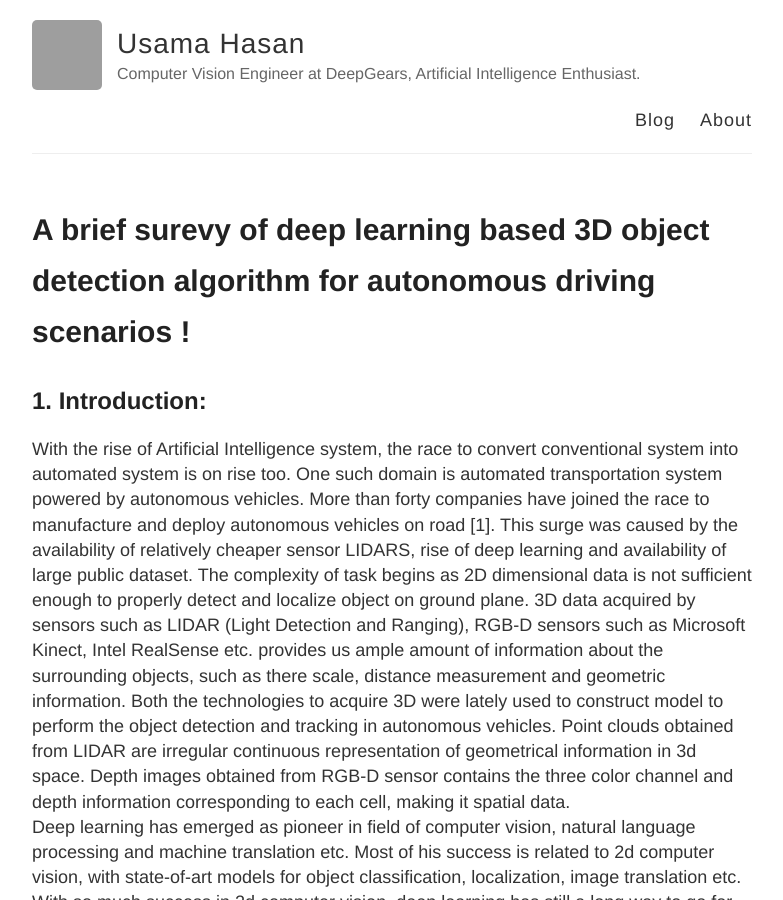
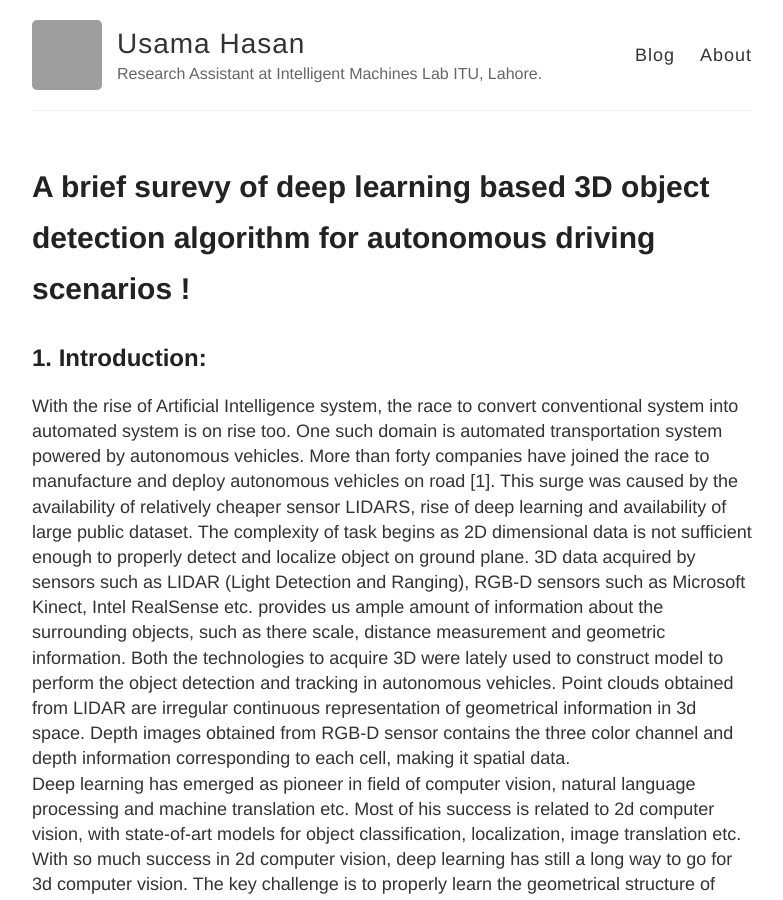
Before and after one commit to UsamaHasan/usamahasan.github.io, a Jekyll site: the page built from index.html, in a window 1280 px wide and 900 px high. Shown: the whole window, without its empty margins (248-1031 px from the left). Built offline with Jekyll 4.4.1, drawn with Linux system fonts in a browser that asks for light colours; grey boxes are pictures that could not be loaded.

Commit message:
Update _config.yml

```diff
--- a/_config.yml
+++ b/_config.yml
@@ -8,7 +8,7 @@
 name: Usama Hasan
 
 # Short bio or description (displayed in the header)
-description: Computer Vision Engineer at DeepGears, Artificial Intelligence Enthusiast.
+description: Research Assistant at Intelligent Machines Lab ITU, Lahore.
 
 # URL of your avatar or profile pic (you could use your GitHub profile pic)
 avatar: https://github.com/UsamaHasan.png
@@ -28,7 +28,7 @@ footer-links:
   linkedin: usama-hasan/
   pinterest:
   rss: # just type anything here for a working RSS icon
-  twitter:
+  twitter: usamahasan98/
   stackoverflow: # your stackoverflow profile, e.g. "users/50476/bart-kiers"
   youtube: # channel/<your_long_string> or user/<user-name>
   googleplus: # anything in your profile username that comes after plus.google.com/
```
